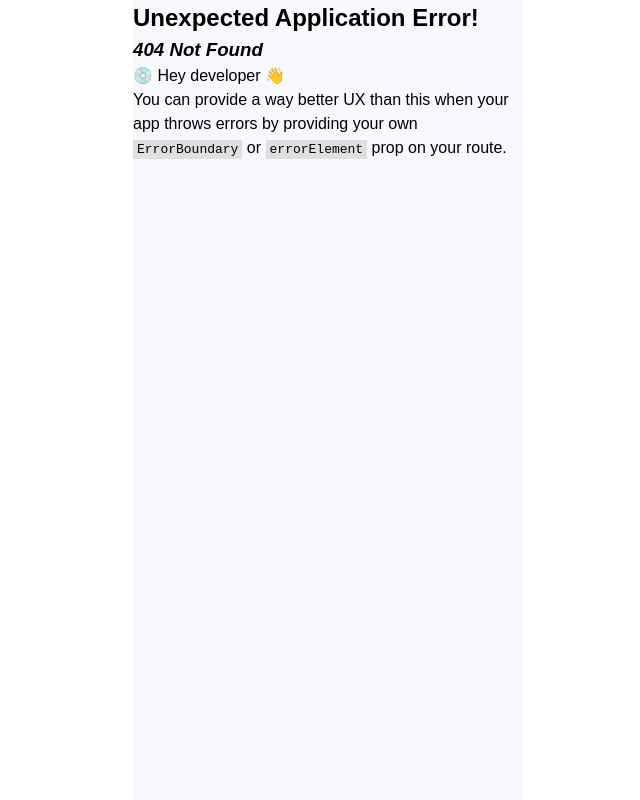
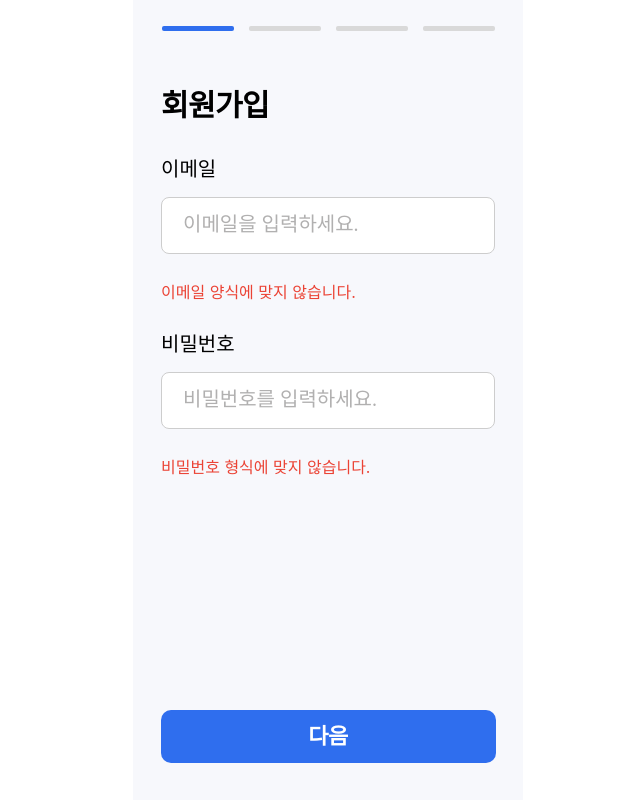
Before and after one commit to SKTHON-CAFFEINE/MANJIL_FE, a React (Vite) app: page /auth/signUp in a window 1280 px wide. Before the commit this address had no page. Shown: the whole page, without its empty margins (312-952 px from the left). Built offline with nearby package versions, Linux system fonts and the light colour scheme; a web font is replaced by a local one.

Commit message:
회원가입 페이지 디자인 구현

```diff
--- a/src/App.jsx
+++ b/src/App.jsx
@@ -7,6 +7,7 @@ import ProtectedRoute from "./shared/layouts/ProtectedRoute";
 
 import RootPage from "./routes/home/index";
 import LoginPage from "./routes/login/LoginPage";
+import SignUpPage from "./routes/signUp/signUpPage";
 // import LoginPage from "./routes/auth/LoginPage";
 // import SignupPage from "./routes/auth/SignupPage";
 
@@ -33,7 +34,7 @@ const router = createBrowserRouter([
     Component: ServiceLayout,
     children: [
       { index: true, Component: LoginPage },
-      // { path: "", Component: LoginPage },
+      { path: "signUp", Component: SignUpPage },
       // { path: "", Component: SignupPage },
     ],
   },
--- /dev/null
+++ b/src/routes/signUp/level1.jsx
@@ -0,0 +1,29 @@
+import {
+    PageName,
+  InputGroup,
+  Box,
+  Text,
+  Input,
+  Fail,
+  Button
+} from "./signUpStyle";
+export default function Level1({setLevel}) {
+  return (
+    <>
+    <PageName>회원가입</PageName>
+      <InputGroup>
+        <Box>
+          <Text>이메일</Text>
+          <Input placeholder="이메일을 입력하세요." />
+          <Fail>이메일 양식에 맞지 않습니다.</Fail>
+        </Box>
+        <Box>
+          <Text>비밀번호</Text>
+          <Input placeholder="비밀번호를 입력하세요." />
+          <Fail>비밀번호 형식에 맞지 않습니다.</Fail>
+        </Box>
+      </InputGroup>
+      <Button onClick={()=>setLevel(2)}>다음</Button>
+    </>
+  );
+}
--- /dev/null
+++ b/src/routes/signUp/level2.jsx
@@ -0,0 +1,79 @@
+import { PageName,InputGroup, Box, Text, Input,Button } from "./signUpStyle";
+import styled from "styled-components";
+import { useState } from "react";
+
+export default function Level2({setLevel}) {
+    const [gender,setGender]=useState();
+
+  return (
+    <>
+    <PageName>회원가입</PageName>
+      <InputGroup>
+        <Box>
+          <Text>이름</Text>
+          <Input placeholder="이름을 입력하세요" />
+        </Box>
+        <Box>
+          <Text>성별</Text>
+          <GenderGroup>
+            <Gender onClick={()=>setGender(0)} $on={gender ? 0:1}>여성</Gender>
+            <Gender onClick={()=>setGender(1)} $on={gender ? 1:0}>남성</Gender>
+          </GenderGroup>
+        </Box>
+        <Box>
+            <Text>나이</Text>
+            <AgeGroup>
+                <Age/>
+                <Text>세</Text>
+            </AgeGroup>
+        </Box>
+      </InputGroup>
+      <Button onClick={()=>setLevel(3)}>다음</Button>
+    </>
+  );
+}
+
+const GenderGroup = styled.div`
+  display: flex;
+  justify-content: space-between;
+`;
+const Gender = styled.div`
+  display: flex;
+  width: 162px;
+  height: 57px;
+  flex-shrink: 0;
+  border-radius: 8px;
+  border: 1px solid ${({$on})=>$on ? "#2F6EEE":"#CDCDCD"};
+  justify-content: center;
+  align-items: center;
+  background-color: ${({$on})=>$on ? "#F2F6FF":"#ffff"};
+  color: ${({$on})=>$on ? "#2F6EEE":"#B1B0B0"};
+  font-family: Pretendard;
+  font-size: 20px;
+  font-style: normal;
+  font-weight: ${({$on})=>$on ? "600":"400"};
+  line-height: normal;
+
+  &:hover{
+    cursor: pointer;
+}
+`;
+const AgeGroup=styled.div`
+    display: flex;
+    flex-direction: row;
+    gap: 15px;
+
+    align-items: center;
+`
+const Age = styled.input`
+width: 161px;
+height: 57px;
+flex-shrink: 0;
+text-align: center;
+
+border-radius: 8px;
+border: 1px solid #CDCDCD;
+&:focus {
+    outline: none;
+  }
+`;
--- /dev/null
+++ b/src/routes/signUp/level3.jsx
@@ -0,0 +1,23 @@
+import { PageName,State,StateGroup,Button } from "./signUpStyle"
+import { useState } from "react"
+
+export default function Level3({setLevel}){
+    const [state,setState]=useState();
+
+    const stateChange=(s)=>{
+        setState(s);
+    }
+    return(
+        <>
+        <PageName>본인의 체력 수준을 <br/>선택해주세요.</PageName>
+        <div style={{height:"64px"}}/>
+        <StateGroup>
+            <State onClick={()=>stateChange(1)} $on={state==1 ? 1:0}>가벼운 스트레칭은 괜찮아요</State>
+            <State onClick={()=>stateChange(2)} $on={state==2 ? 1:0}>간단한 근력 운동도 가능해요</State>
+            <State onClick={()=>stateChange(3)} $on={state==3 ? 1:0}>꾸준히 운동할 수 있어요</State>
+            <State onClick={()=>stateChange(4)} $on={state==4 ? 1:0}>활발하게 운동하고 있어요</State>
+        </StateGroup>
+        <Button onClick={()=>setLevel(4)}>다음</Button>
+        </>
+    )
+}
--- /dev/null
+++ b/src/routes/signUp/level4.jsx
@@ -0,0 +1,77 @@
+import { PageName, Explain, State, StateGroup,Button } from "./signUpStyle";
+import { useState } from "react";
+export default function Level4() {
+  const [state, setState] = useState([false, false, false, false, false]);
+
+  const stateChange = (s) => {
+    switch (s) {
+      case 1: {
+        const newState = [...state];
+        // 0번째 값만 수정
+        newState[0] = !newState[0]; // 원하는 값으로 바꿔주기
+        // 업데이트
+        setState(newState);
+        break;
+      }
+      case 2: {
+        const newState = [...state];
+        // 0번째 값만 수정
+        newState[1] = !newState[1]; // 원하는 값으로 바꿔주기
+        // 업데이트
+        setState(newState);
+        break;
+      }
+      case 3: {
+        const newState = [...state];
+        // 0번째 값만 수정
+        newState[2] = !newState[2]; // 원하는 값으로 바꿔주기
+        // 업데이트
+        setState(newState);
+        break;
+      }
+      case 4: {
+        const newState = [...state];
+        // 0번째 값만 수정
+        newState[3] = !newState[3]; // 원하는 값으로 바꿔주기
+        // 업데이트
+        setState(newState);
+        break;
+      }
+      case 5: {
+        const newState = [...state];
+        // 0번째 값만 수정
+        newState[4] = !newState[4]; // 원하는 값으로 바꿔주기
+        // 업데이트
+        setState(newState);
+        break;
+      }
+    }
+  };
+  return (
+    <>
+      <PageName>
+        현재 관리 중이신 질환이 <br />
+        있다면 선택해주세요.
+      </PageName>
+      <Explain>중복 선택할 수 있어요</Explain>
+      <StateGroup>
+        <State onClick={() => stateChange(1)} $on={state[0]}>
+          고혈압
+        </State>
+        <State onClick={() => stateChange(2)} $on={state[1]}>
+          당뇨병
+        </State>
+        <State onClick={() => stateChange(3)} $on={state[2]}>
+          고지혈증
+        </State>
+        <State onClick={() => stateChange(4)} $on={state[3]}>
+          관절염
+        </State>
+        <State onClick={() => stateChange(5)} $on={state[4]}>
+          골다공증
+        </State>
+      </StateGroup>
+      <Button>다음</Button>
+    </>
+  );
+}
--- /dev/null
+++ b/src/routes/signUp/signUpPage.jsx
@@ -0,0 +1,38 @@
+import styled from "styled-components";
+import {
+  LevelBox,
+  Level,
+  Button,
+} from "./signUpStyle";
+import Level1 from "./level1";
+import Level2 from "./level2";
+import Level3 from "./level3";
+import Level4 from "./level4";
+import { useState } from "react";
+
+export default function SignUpPage() {
+  const [level,setLevel]=useState(1);
+
+
+  return (
+    <Page>
+      <LevelBox>
+        <Level $on={true}/>
+        <Level $on={level>1 ? true:false}/>
+        <Level $on={level>2 ? true:false}/>
+        <Level $on={level>3 ? true:false}/>
+      </LevelBox>
+      {(level==1) && <Level1 setLevel={setLevel}/>}
+      {(level==2) && <Level2 setLevel={setLevel}/>}
+      {(level==3) && <Level3 setLevel={setLevel}/>}
+      {(level==4) && <Level4 setLevel={setLevel}/>}
+    </Page>
+  );
+}
+
+const Page = styled.div`
+  display: flex;
+  flex-direction: column;
+  align-items: center;
+  height: 100vh;
+`;
--- /dev/null
+++ b/src/routes/signUp/signUpStyle.js
@@ -0,0 +1,146 @@
+import styled from "styled-components";
+
+export const LevelBox = styled.div`
+  display: flex;
+  flex-direction: row;
+  gap: 15px;
+  margin-top: 26px;
+  margin-bottom: 60px;
+`;
+export const Level = styled.div`
+  width: 72px;
+  height: 5px;
+  flex-shrink: 0;
+
+  border-radius: 2px;
+  background: ${({ $on }) => ($on ? "#2F6EEE" : "#D9D9D9")};
+`;
+export const PageName=styled.div`
+width: 334px;
+  color: #000;
+font-family: Pretendard;
+font-size: 30px;
+font-style: normal;
+font-weight: 700;
+line-height: 100%; /* 30px */
+letter-spacing: -0.6px;
+text-align: left;
+`
+export const InputGroup=styled.div`
+  display: flex;
+  flex-direction: column;
+  gap: 25px;
+  margin-top: 32px;
+`
+export const Box = styled.div`
+  display: flex;
+  flex-direction: column;
+  gap: 15px;
+`;
+export const Text = styled.div`
+  color: #000;
+  font-family: Pretendard;
+  font-size: 20px;
+  font-style: normal;
+  font-weight: 500;
+  line-height: normal;
+`;
+export const Input = styled.input`
+  width: 334px;
+  height: 57px;
+  flex-shrink: 0;
+  border-radius: 8px;
+  border: 1px solid #cdcdcd;
+  padding-left: 21px;
+
+  &::placeholder {
+    color: #b1b0b0;
+    font-family: Pretendard;
+    font-size: 20px;
+    font-style: normal;
+    font-weight: 400;
+    line-height: normal;
+  }
+
+  &:focus {
+    outline: none;
+  }
+`;
+export const Fail = styled.div`
+  width: 334px;
+  flex-shrink: 0;
+  margin-top: 10px;
+
+  color: var(--Negative-Color, #eb4335);
+  font-family: Inter;
+  font-size: 16px;
+  font-style: normal;
+  font-weight: 400;
+  line-height: normal;
+  text-align: left;
+`;
+export const Button = styled.div`
+  display: flex;
+  justify-content: center;
+  align-items: center;
+  width: 335px;
+  height: 53px;
+  flex-shrink: 0;
+  border-radius: 10px;
+  background: #2f6eee;
+  margin-top: auto;
+  margin-bottom: 37px;
+
+  color: #fff;
+  font-family: Pretendard;
+  font-size: 22px;
+  font-style: normal;
+  font-weight: 600;
+  line-height: 100%; /* 22px */
+  letter-spacing: -0.44px;
+
+  &:hover{
+    cursor: pointer;
+}
+`;
+export const StateGroup=styled.div`
+display: flex;
+flex-direction: column;
+gap: 20px;
+`
+export const State=styled.div`
+width: 334px;
+height: 57px;
+flex-shrink: 0;
+display: flex;
+justify-content: center;
+align-items: center;
+
+border-radius: 8px;
+border: 1px solid ${({$on})=>$on ? "#2F6EEE":"#CDCDCD"};
+background-color: ${({$on})=>$on ? "#F2F6FF":"#ffff"};
+
+color: ${({$on})=>$on ? "#2F6EEE":"#000"};
+font-family: Pretendard;
+font-size: 20px;
+font-style: normal;
+font-weight: 500;
+line-height: normal;
+
+&:hover{
+    cursor: pointer;
+}
+`
+export const Explain=styled.div`
+width: 334px;
+margin-top: 9px;
+margin-bottom: 26px;
+
+color: #797979;
+font-family: Pretendard;
+font-size: 20px;
+font-style: normal;
+font-weight: 600;
+line-height: 135%; /* 27px */
+letter-spacing: -0.4px;
+`
```
Also changed, not shown: src/routes/signUp/index.jsx (added).
